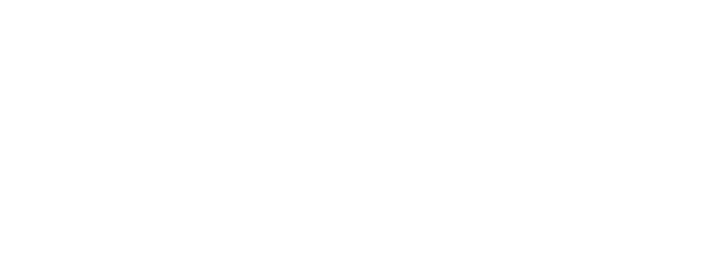
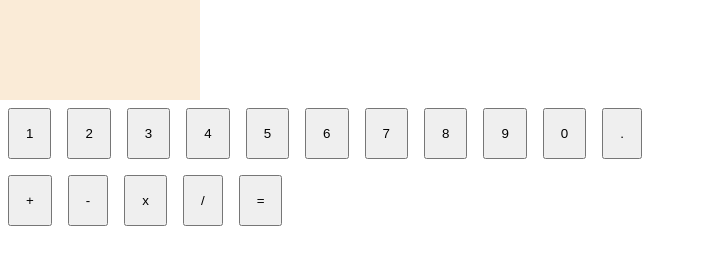
Before and after one commit to kemal-id/calculator-foundations, a plain HTML site: page index.html in a window 1280 px wide. Shown: the whole page, without its empty margins (0-705 px from the left). Drawn offline with Linux system fonts and the light colour scheme.

Commit message:
Insert basic buttons and calculation function

```diff
--- a/calc.js
+++ b/calc.js
@@ -0,0 +1,15 @@
+function add(a, b) {
+  return a + b;
+}
+
+function subtract(a, b) {
+  return a - b;
+}
+
+function multiply(a, b) {
+  return a * b;
+}
+
+function divide(a, b) {
+  return a / b;
+}
--- a/index.html
+++ b/index.html
@@ -1,5 +1,6 @@
 <!DOCTYPE html>
 <html lang="en">
+
 <head>
   <meta charset="UTF-8">
   <meta name="viewport" content="width=device-width, initial-scale=1.0">
@@ -7,7 +8,61 @@
   <link rel="stylesheet" href="./style.css">
   <script src="./calc.js" defer></script>
 </head>
+
 <body>
+  <div class="calc-container">
+    <div class="display">
 
+    </div>
+    <div class="buttons">
+      <div class="numbers">
+        <ul>
+          <li>
+            <button id="one">1</button>
+          </li>
+          <li>
+            <button id="two">2</button>
+          </li>
+          <li>
+            <button id="three">3</button>
+          </li>
+          <li>
+            <button id="four">4</button>
+          </li>
+          <li>
+            <button id="five">5</button>
+          </li>
+          <li>
+            <button id="six">6</button>
+          </li>
+          <li>
+            <button id="seven">7</button>
+          </li>
+          <li>
+            <button id="eight">8</button>
+          </li>
+          <li>
+            <button id="nine">9</button>
+          </li>
+          <li>
+            <button id="zero">0</button>
+          </li>
+          <li>
+            <button id="comma">.</button>
+          </li>
+        </ul>
+      </div>
+      <div class="operator">
+        <ul>
+          <li><button id="plus">+</button></li>
+          <li><button id="subtract">-</button></li>
+          <li><button id="multiply">x</button></li>
+          <li><button id="divide">/</button></li>
+          <li><button id="equal">=</button></li>
+        </ul>
+      </div>
+    </div>
+  </div>
 </body>
+
 </html>
--- a/style.css
+++ b/style.css
@@ -0,0 +1,30 @@
+* {
+  box-sizing: border-box;
+  overflow-x: hidden;
+  margin: 0;
+  padding: 0;
+}
+
+body {
+
+}
+
+
+ul {
+  display: flex;
+}
+
+ul li {
+  list-style-type: none;
+}
+
+ul li button {
+  padding: 1rem;
+  margin: 0.5rem;
+}
+
+.display {
+  width: 200px;
+  height: 100px;
+  background-color: antiquewhite;
+}
```
